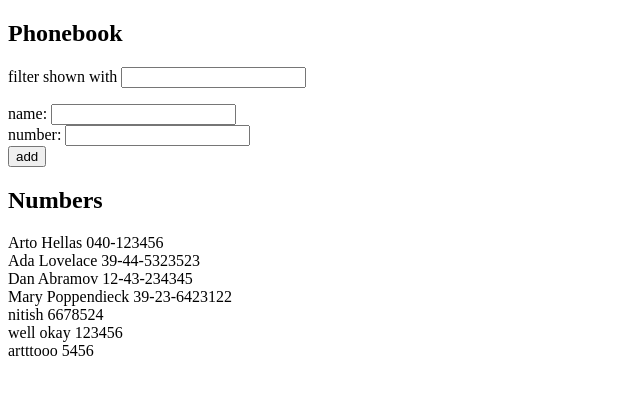
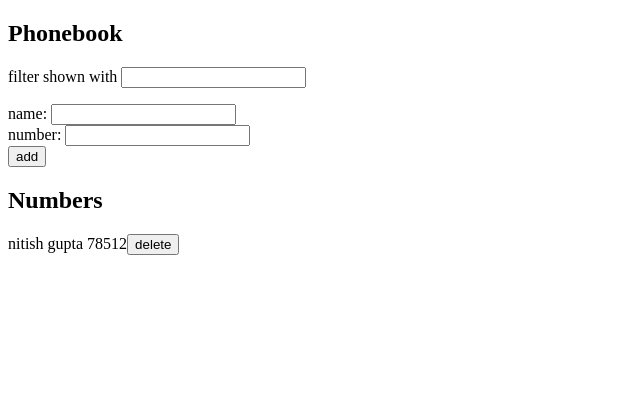
Before and after one commit to imnitishng/fullstackopen, a React (Create React App) app in the folder part2/phonebook/: page / in a window 1280 px wide. Shown: the top 394 px of the page, without its empty margins (0-640 px from the left). Built offline with nearby package versions, Linux system fonts and the light colour scheme; data requests are answered from the project's data file.

Commit message:
part2d: Add exercise 2.17

```diff
--- a/part2/phonebook/db.json
+++ b/part2/phonebook/db.json
@@ -1,39 +1,9 @@
 {
   "persons": [
     {
-      "name": "Arto Hellas",
-      "number": "040-123456",
-      "id": 1
-    },
-    {
-      "name": "Ada Lovelace",
-      "number": "39-44-5323523",
-      "id": 2
-    },
-    {
-      "name": "Dan Abramov",
-      "number": "12-43-234345",
-      "id": 3
-    },
-    {
-      "name": "Mary Poppendieck",
-      "number": "39-23-6423122",
-      "id": 4
-    },
-    {
-      "name": "nitish",
-      "number": "6678524",
-      "id": 5
-    },
-    {
-      "name": "well okay",
-      "number": "123456",
-      "id": 6
-    },
-    {
-      "name": "artttooo",
-      "number": "5456",
-      "id": 7
+      "name": "nitish gupta",
+      "number": "78512",
+      "id": 60
     }
   ]
 }
--- a/part2/phonebook/src/App.js
+++ b/part2/phonebook/src/App.js
@@ -11,6 +11,7 @@ const App = () => {
   const [ newName, setNewName ] = useState('')
   const [ newNumber, setNewNumber ] = useState('')
   const [ searchTerm, setShow ] = useState('')
+  // const [ deleteContactID, setDeleteID ] = useState(0)
 
   const addEntry = (event) => {
     if(persons.find(person => person.name === newName)) {
@@ -20,14 +21,31 @@ const App = () => {
     }
     else {
       event.preventDefault()
-      const personObject = {name: newName, number: newNumber}
+      const personObject = {
+        name: newName,
+        number: newNumber,
+        id: Math.floor(Math.random() * 101)}
+
       personService
         .saveContact(personObject)
         .then(response => {
           setNewName('')
           setNewNumber('')
           setPersons(persons.concat(personObject))
-          console.log(response)
+          // console.log(response)
+        })
+    }
+  }
+
+  const deleteEntry = (contactName, contactID) => {
+    if(window.confirm(`Delete ${contactName}?`)) {
+      personService
+        .deleteContact(contactID)
+        .then(response => {
+          console.log(persons)
+          setNewName('')
+          setNewNumber('')
+          setPersons(persons.filter(person => person.id !== contactID))
         })
     }
   }
@@ -58,7 +76,6 @@ const App = () => {
     Axios
       .get('http://localhost:3001/persons')
       .then(response => {
-        console.log(response)
         setPersons(response.data)
       })
   }
@@ -82,6 +99,7 @@ const App = () => {
 
       <Persons
         personToShow={personToShow}
+        deleteEntry={deleteEntry}
       />
     </div>
   )
--- a/part2/phonebook/src/components/Persons.js
+++ b/part2/phonebook/src/components/Persons.js
@@ -1,18 +1,25 @@
 import React from 'react'
 
-const Person = ({person}) => {
+const Person = ({person, deleteEntry}) => {
   return (
     <>
-      {person.name} {person.number}<br/>
+      {person.name} {person.number}
+      <button onClick={() => deleteEntry(person.name, person.id)}> delete </button><br/>
     </>
   )
 }
 
-const Persons = ({personToShow}) => {
+const Persons = ({personToShow, deleteEntry}) => {
   return (
     <>
       <h2>Numbers</h2>
-      {personToShow.map((person) => <Person key={person.name} person={person}/>)}
+      {personToShow.map((person) =>
+        <Person
+          key={person.name}
+          person={person}
+          deleteEntry={deleteEntry}
+        />)
+      }
     </>
   )
 }
--- a/part2/phonebook/src/services/personService.js
+++ b/part2/phonebook/src/services/personService.js
@@ -5,6 +5,12 @@ const saveContact = newContact => {
     return axios.post(baseURL, newContact)
 }
 
+const deleteContact = (contactID) => {
+    const deleteURL = `${baseURL}/${contactID}`
+    return axios.delete(deleteURL)
+}
+
 export default {
-    saveContact: saveContact
+    saveContact: saveContact,
+    deleteContact: deleteContact
   }
```
